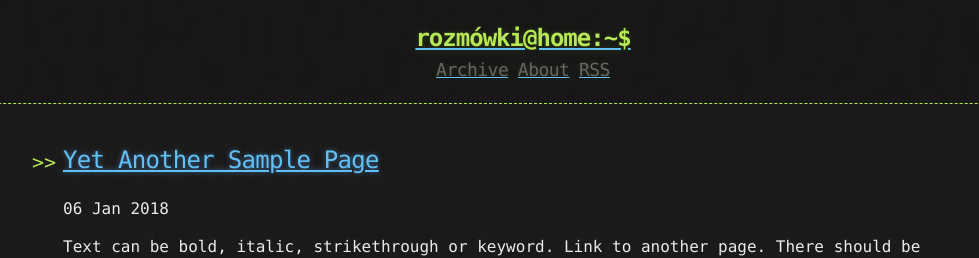
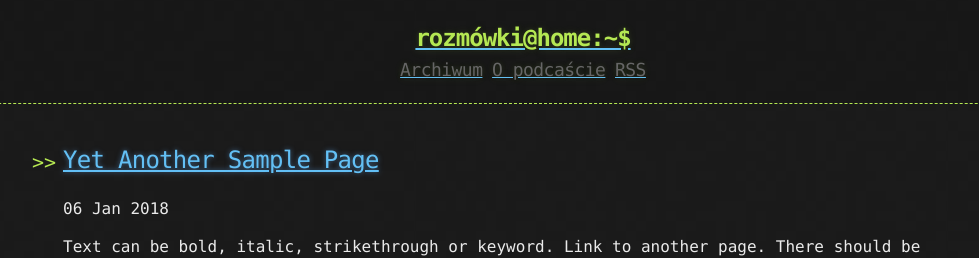
Before and after one commit to QuantumDamage/rozmowki-techno-logiczne, a Jekyll site: the page built from index.html, in a window 1280 px wide. Shown: the top 258 px of the page, without its empty margins (117-1096 px from the left). Built offline with Jekyll 4.4.1, drawn with Linux system fonts in a browser that asks for light colours; the list of posts is cut into pages by our own code.

Commit message:
upiększanie:

```diff
--- a/_includes/links.html
+++ b/_includes/links.html
@@ -1,3 +1,3 @@
-<a href="{{ "/archive" | prepend: site.baseurl | replace: '//', '/' }}"><h2 class="header-link">Archive</h2></a>
-<a href="{{ "/about" | prepend: site.baseurl | replace: '//', '/' }}"><h2 class="header-link">About</h2></a>
+<a href="{{ "/archive" | prepend: site.baseurl | replace: '//', '/' }}"><h2 class="header-link">Archiwum</h2></a>
+<a href="{{ "/about" | prepend: site.baseurl | replace: '//', '/' }}"><h2 class="header-link">O podcaście</h2></a>
 <a href="{{ "/atom.xml" | prepend: site.baseurl | replace: '//', '/' }}"><h2 class="header-link">RSS</h2></a>
```
